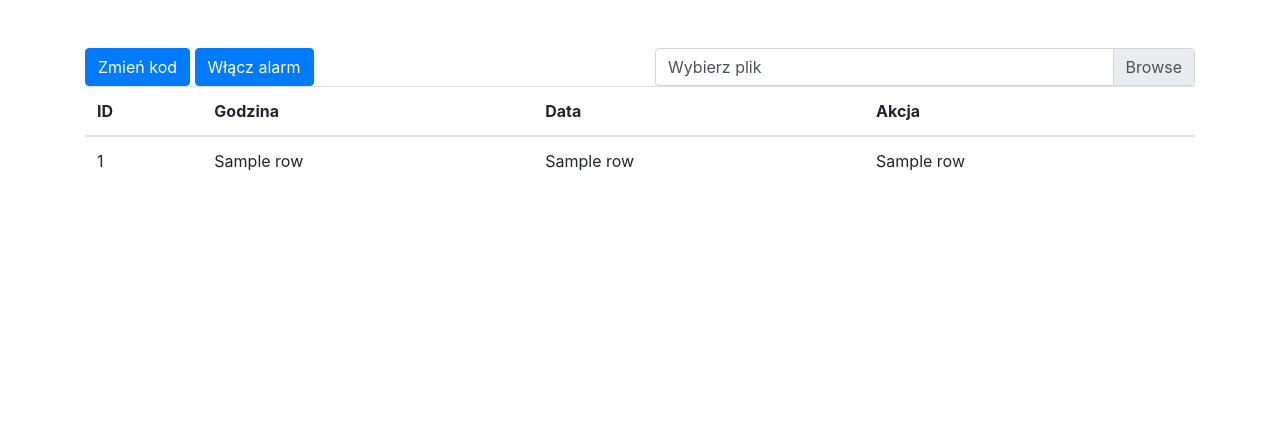
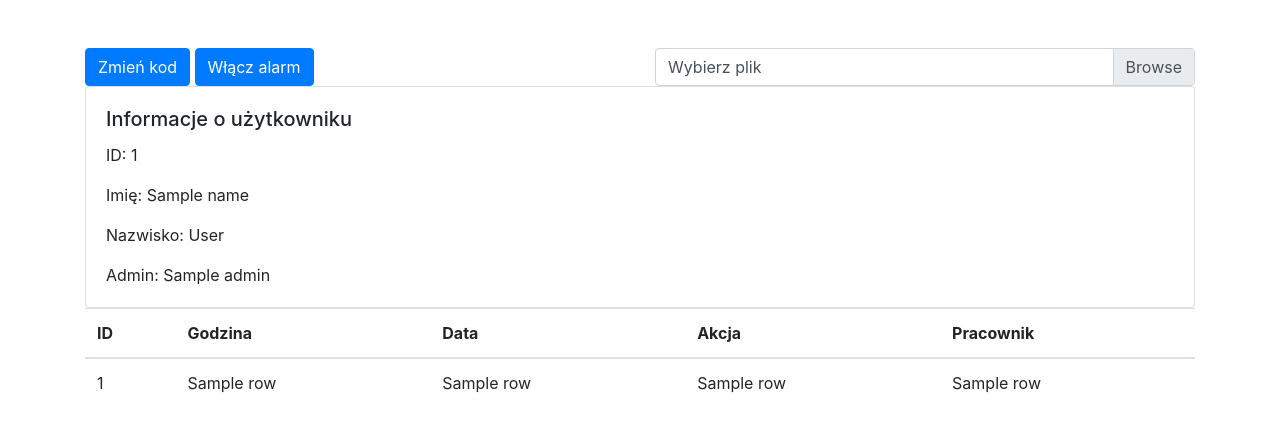
Before and after one commit to DeporS/Movement_checker, a Flask app: template wbudowane/templates/info.html in a window 1280 px wide. Shown: the top 432 px of the page. Run offline with Flask 3, Linux system fonts and the light colour scheme; the template is opened without the code that fills it: most values are stand-ins (such as "Sample title", 1, 10 or a date in 2020); some libraries are stand-ins or nearby versions.

Commit message:
update stronki itd

```diff
--- a/wbudowane/State.py
+++ b/wbudowane/State.py
@@ -2,6 +2,8 @@ import threading
 import vlc
 
 # some state for comunicating between threads
+
+
 class State:
     mainThreadShouldRun = True
     player = vlc.MediaPlayer("./music/alarm_music1.mp3")
@@ -10,8 +12,10 @@ class State:
     isPlayerOn = False
     password = "1234"
     isTimedOut = False
+
     def __init__(self) -> None:
         print("init State")
+
 
 # lock when accessing global state
 # except for atomic read in loop - like runMainWorker does
--- a/wbudowane/server.py
+++ b/wbudowane/server.py
@@ -1,5 +1,5 @@
 import threading
-from flask import Flask, render_template, request, redirect, url_for
+from flask import Flask, render_template, request, redirect, session, url_for
 import time
 import sqlite3
 from datetime import datetime
@@ -21,12 +21,13 @@ alarm_bool = False
 
 
 app = Flask(__name__)
+app.secret_key = 'l124iAE1j412EAdajFA132fBM'
 
 
 # Wpisywanie aktualnej daty i godziny do bazy
 
 
-def insertDate(action):
+def insertDate(action, id=0):
     conn = sqlite3.connect('based_baza_danych.db')
     cursor = conn.cursor()
     try:
@@ -36,7 +37,8 @@ def insertDate(action):
                 id INTEGER PRIMARY KEY AUTOINCREMENT,
                 data TEXT,
                 godzina TEXT,
-                akcja TEXT
+                akcja TEXT,
+                pracownik INTEGER
             )
         ''')
 
@@ -54,10 +56,16 @@ def insertDate(action):
             act = 'Wyłączono alarm zdalnie'
 
         # Wstawianie danych do tabeli
-        cursor.execute('''
-            INSERT INTO zapisy (data, godzina, akcja)
-            VALUES (?, ?, ?)
-        ''', (data, godzina, act))
+        if action == 1 or action == 3:
+            cursor.execute('''
+                INSERT INTO zapisy (data, godzina, akcja, pracownik)
+                VALUES (?, ?, ?, ?)
+            ''', (data, godzina, act, id))
+        else:
+            cursor.execute('''
+                INSERT INTO zapisy (data, godzina, akcja)
+                VALUES (?, ?, ?)
+            ''', (data, godzina, act))
 
         # Commit
         conn.commit()
@@ -73,13 +81,16 @@ def insertDate(action):
 # Uzyskiwanie danych z bazy
 
 
-def retrieveDate():
+def retrieveDate(admin, id):
     conn = sqlite3.connect('based_baza_danych.db')
     cursor = conn.cursor()
 
     try:
-        # Self explanatory
-        cursor.execute('SELECT * FROM zapisy')
+        # pobranie danych
+        if admin == "nie":
+            cursor.execute('SELECT * FROM zapisy WHERE pracownik = ?', (id,))
+        else:
+            cursor.execute('SELECT * FROM zapisy')
 
         # Wszystko
         rows = cursor.fetchall()
@@ -92,7 +103,7 @@ def retrieveDate():
         data_from_database.clear()
         data = []
         for row in rows:
-            data = [row[0], row[1], row[2], row[3]]
+            data = [row[0], row[1], row[2], row[3], row[4]]
             data_from_database.append(data)
 
     except Exception as e:
@@ -102,7 +113,7 @@ def retrieveDate():
         conn.close()
 
 
-def insertPeople(name, surname, is_admin):
+def insertPeople(name, surname, is_admin, password: str):
     conn = sqlite3.connect('based_baza_danych.db')
     cursor = conn.cursor()
     try:
@@ -117,8 +128,7 @@ def insertPeople(name, surname, is_admin):
             )
         ''')
 
-        random_password = str(random.randint(1000, 9999))
-        random_password = "1234"
+        random_password = password
 
         # Wstawianie danych do tabeli
         cursor.execute('''
@@ -145,9 +155,10 @@ def clearPeople():
 
 # clearPeople()
 
+
 def init_db():
-    insertPeople("janek", "konieczko", "nie")
-    insertPeople("Krzysztof", "Matyla", "tak")
+    insertPeople("janek", "konieczko", "nie", "1337")
+    insertPeople("Krzysztof", "Matyla", "tak", "6969")
 
 
 people_from_database = []
@@ -208,6 +219,29 @@ def get_password_by_id(employee_id):
 
     return password
 
+
+# Info do stronki
+def get_info_by_id(employee_id):
+    conn = sqlite3.connect('based_baza_danych.db')
+    cursor = conn.cursor()
+
+    # Pobieranie hasła dla określonego id
+    cursor.execute(
+        'SELECT * FROM pracownicy WHERE id = ?', (employee_id,))
+    result = cursor.fetchone()
+
+    # Zwracanie info
+    if result:
+        return result
+    else:
+        print(f"Brak pracownika o ID {employee_id}")
+
+    # Zamykanie połączenia
+    conn.close()
+
+    return ""
+
+
 # Cos czego nie chcesz zrobic w nowej robocie na stazu
 
 
@@ -220,7 +254,7 @@ def dropDatabase():
         cursor.execute('DELETE FROM zapisy')
 
         # Usuniecie calej tabeli
-        # cursor.execute('DROP TABLE IF EXISTS zapisy')
+        cursor.execute('DROP TABLE IF EXISTS zapisy')
 
         # commit
         conn.commit()
@@ -253,6 +287,8 @@ def process_form():
 
     # Sprawdź, czy hasła są identyczne
     if stored_password == input_password:
+        # ustaw id pracownika w danej sesji
+        session['logged_ID'] = int(input_username)
         # Przekieruj do /process_form, jeśli dane są poprawne
         return redirect(url_for('info_page'))
     else:
@@ -263,8 +299,13 @@ def process_form():
 
 @app.route('/info_page')
 def info_page():
-    retrieveDate()
-    return render_template('info.html', data=data_from_database, alarm_bool=globalState.isAlarmArmed)
+    logged_ID = session["logged_ID"]
+    info = get_info_by_id(logged_ID)
+    name = info[1]
+    surname = info[2]
+    admin = info[3]
+    retrieveDate(admin, logged_ID)
+    return render_template('info.html', data=data_from_database, alarm_bool=globalState.isAlarmArmed, logged_ID=logged_ID, name=name, surname=surname, admin=admin)
 
 
 @app.route('/change_code', methods=['POST'])
@@ -287,7 +328,6 @@ def func2():
     print("killing thread")
     globalState.setMainThreadShouldRun(False)
     return 'killing thread'
-
 
 
 @app.route('/upload_music', methods=['POST'])
@@ -313,19 +353,24 @@ def upload_music():
         # Obsługa błędu
         print(f"Błąd podczas przesyłania muzyki: {e}")
         return "Błąd"
+
+
 upload_music.musicCounter = 0
 
 #  --- running serer only stuff ---
+
+
 def runMainWorker():
     print('runMainWorker')
     while True:
         print('runMainWorker')
+        retrievePeople()
         # insertDate(1)  # Odblokowanie
         # insertDate(0)  # Alarm
         # insertDate(2)  # Podano bledny numer pracownika
         # insertDate(3)  # Wylaczenie alarmu zdalnie
         time.sleep(3)
-        retrieveDate()
+
         print(globalState.isAlarmArmed)
         print(globalState.password)
         # print(data_from_database)
--- a/wbudowane/templates/info.html
+++ b/wbudowane/templates/info.html
@@ -70,6 +70,7 @@
 </head>
 <body>
     <div class="container mt-5">
+
         <div class="row">
             <div class="col-md-6">
                 <button type="button" class="btn btn-primary" onclick="showChangeCodeModal()">Zmień kod</button>
@@ -107,6 +108,15 @@
 
             </div>
         </div>
+        <div class="card">
+            <div class="card-body">
+                <h5 class="card-title">Informacje o użytkowniku</h5>
+                <p class="card-text">ID: {{ logged_ID }}</p>
+                <p class="card-text">Imię: {{ name }}</p>
+                <p class="card-text">Nazwisko: {{ surname }}</p>
+                <p class="card-text">Admin: {{ admin }}</p>
+            </div>
+        </div>
         <table class="table">
             <thead>
                 <tr>
@@ -114,6 +124,7 @@
                     <th>Godzina</th>
                     <th>Data</th>
                     <th>Akcja</th>
+                    <th>Pracownik</th>
                 </tr>
             </thead>
             <tbody>
@@ -123,6 +134,7 @@
                         <td>{{ row[2] }}</td> <!-- Godzina -->
                         <td>{{ row[1] }}</td> <!-- Data -->
                         <td>{{ row[3] }}</td> <!-- Akcja -->
+                        <td>{{ row[4] }}</td> <!--Pracownik-->
                     </tr>
                 {% endfor %}
             </tbody>
```
Also changed, not shown: wbudowane/based_baza_danych.db.
